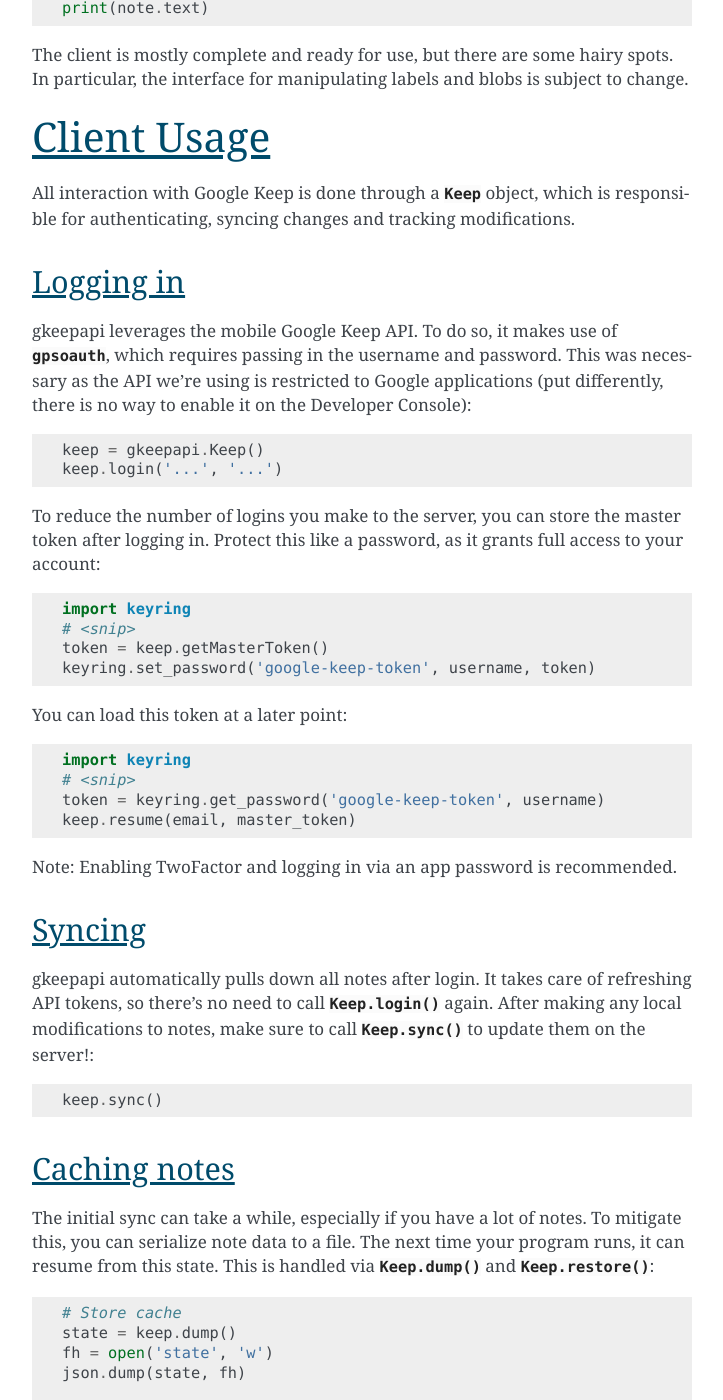
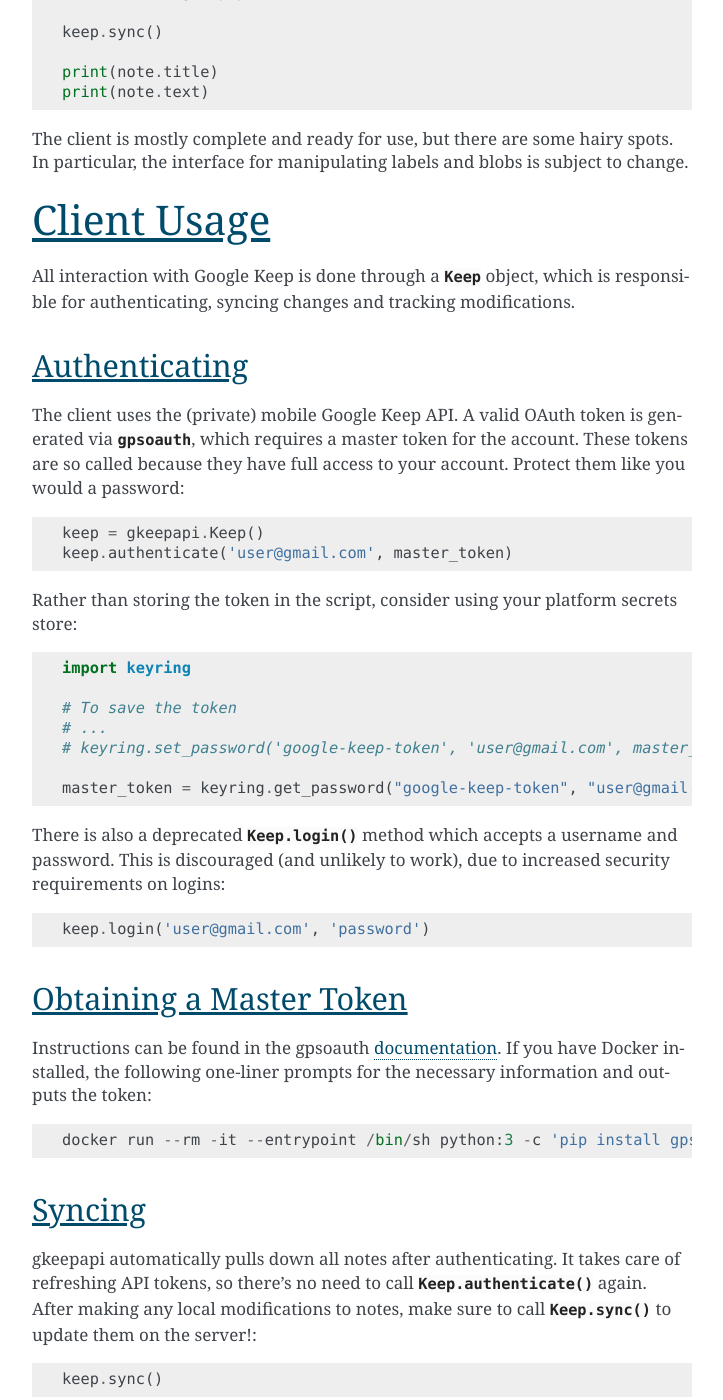
Before and after one commit to kiwiz/gkeepapi, a Sphinx documentation site: the page built from docs/index.rst, in a window 1280 px wide and 1400 px high, scrolled down 1599 px. Shown: the whole window, without its empty margins (388-1111 px from the left). Built offline with Sphinx 7.4.7, drawn with Linux system fonts in a browser that asks for light colours; some of the changed text lies outside the part shown.

Commit message:
Deprecate Keep.login and update documentation

```diff
--- a/docs/index.rst
+++ b/docs/index.rst
@@ -13,8 +13,11 @@
 
     import gkeepapi
 
+    # Obtain a master token for your account
+    master_token = '...'
+
     keep = gkeepapi.Keep()
-    keep.login('user@gmail.com', 'password')
+    keep.authenticate('user@gmail.com', master_token)
 
     note = keep.createNote('Todo', 'Eat breakfast')
     note.pinned = True
@@ -32,34 +35,40 @@
 
 All interaction with Google Keep is done through a :py:class:`Keep` object, which is responsible for authenticating, syncing changes and tracking modifications.
 
-Logging in
-----------
+Authenticating
+--------------
 
-gkeepapi leverages the mobile Google Keep API. To do so, it makes use of :py:mod:`gpsoauth`, which requires passing in the username and password. This was necessary as the API we're using is restricted to Google applications (put differently, there is no way to enable it on the Developer Console)::
+The client uses the (private) mobile Google Keep API. A valid OAuth token is generated via :py:mod:`gpsoauth`, which requires a master token for the account. These tokens are so called because they have full access to your account. Protect them like you would a password::
 
     keep = gkeepapi.Keep()
-    keep.login('...', '...')
+    keep.authenticate('user@gmail.com', master_token)
 
-To reduce the number of logins you make to the server, you can store the master token after logging in. Protect this like a password, as it grants full access to your account::
+Rather than storing the token in the script, consider using your platform secrets store::
 
     import keyring
-    # <snip>
-    token = keep.getMasterToken()
-    keyring.set_password('google-keep-token', username, token)
 
-You can load this token at a later point::
+    # To save the token
+    # ...
+    # keyring.set_password('google-keep-token', 'user@gmail.com', master_token)
 
-    import keyring
-    # <snip>
-    token = keyring.get_password('google-keep-token', username)
-    keep.resume(email, master_token)
+    master_token = keyring.get_password("google-keep-token", "user@gmail.com")
 
-Note: Enabling TwoFactor and logging in via an app password is recommended.
+There is also a deprecated :py:meth:`Keep.login` method which accepts a username and password. This is discouraged (and unlikely to work), due to increased security requirements on logins::
+
+    keep.login('user@gmail.com', 'password')
+
+Obtaining a Master Token
+------------------------
+
+Instructions can be found in the gpsoauth `documentation <https://github.com/simon-weber/gpsoauth#alternative-flow>`__. If you have Docker installed, the following one-liner prompts for the necessary information and outputs the token::
+
+    docker run --rm -it --entrypoint /bin/sh python:3 -c 'pip install gpsoauth; python3 -c '\''print(__import__("gpsoauth").exchange_token(input("Email: "), input("OAuth Token: "), input("Android ID: ")))'\'
+
 
 Syncing
 -------
 
-gkeepapi automatically pulls down all notes after login. It takes care of refreshing API tokens, so there's no need to call :py:meth:`Keep.login` again. After making any local modifications to notes, make sure to call :py:meth:`Keep.sync` to update them on the server!::
+gkeepapi automatically pulls down all notes after authenticating. It takes care of refreshing API tokens, so there's no need to call :py:meth:`Keep.authenticate` again. After making any local modifications to notes, make sure to call :py:meth:`Keep.sync` to update them on the server!::
 
     keep.sync()
 
@@ -78,10 +87,10 @@
     state = json.load(fh)
     keep.restore(state)
 
-You can also pass the state directly to the :py:meth:`Keep.login` and :py:meth:`Keep.resume` methods::
+You can also pass the state directly to the :py:meth:`Keep.authenticate` and the (deprecated) :py:meth:`Keep.login` methods::
 
+    keep.authenticate(username, master_token, state=state)
     keep.login(username, password, state=state)
-    keep.resume(username, master_token, state=state)
 
 Notes and Lists
 ===============
@@ -425,7 +434,7 @@
 FAQ
 ===
 
-1. I get a "NeedsBrowser", "CaptchaRequired" or "BadAuthentication" :py:class:`exception.LoginException` when I try to log in.
+1. I get a "NeedsBrowser", "CaptchaRequired" or "BadAuthentication" :py:class:`exception.LoginException` when I try to log in. (Not an issue when using :py:meth:`Keep.authenticate`)
 
 This usually occurs when Google thinks the login request looks suspicious. Here are some steps you can take to resolve this:
 
@@ -435,7 +444,7 @@
 4. Upgrading to a newer version of Python (3.7+) has worked for some people. See this `issue <https://gitlab.com/AuroraOSS/AuroraStore/issues/217#note_249390026>`__ for more information.
 5. If all else fails, try testing gkeepapi on a separate IP address and/or user to see if you can isolate the problem.
 
-2. I get a "DeviceManagementRequiredOrSyncDisabled" :py:class:`exception.LoginException` when I try to log in.
+2. I get a "DeviceManagementRequiredOrSyncDisabled" :py:class:`exception.LoginException` when I try to log in. (Not an issue when using :py:meth:`Keep.authenticate`)
 
 This is due to the enforcement of Android device policies on your G-Suite account. To resolve this, you can try disabling that setting `here <https://admin.google.com/AdminHome?hl=no#MobileSettings:section=advanced&flyout=security>`__.
 
--- a/pyproject.toml
+++ b/pyproject.toml
@@ -6,7 +6,7 @@
 
 [project]
 name = "gkeepapi"
-version = "0.15.1"
+version = "0.16.0"
 authors = [
   { name="Kai", email="z@kwi.li" },
 ]
```
Also changed, not shown: README.md (+7 -2 lines), src/gkeepapi/__init__.py (+21 -5 lines), 1 other file.
